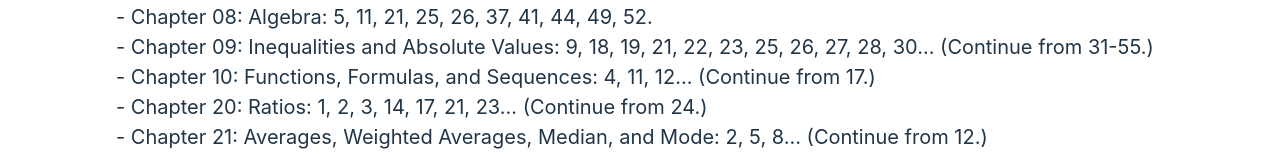
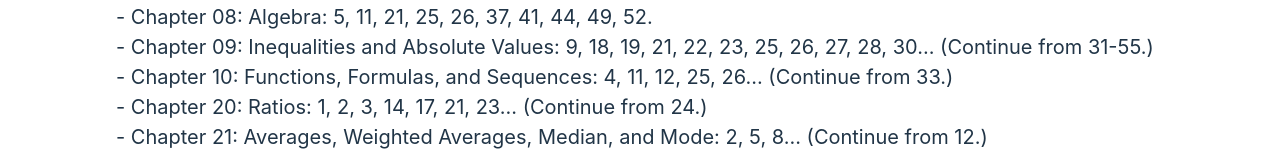
Before and after one commit to LetsTrie/gre-qbank, a React (Vite) app: page /notes in a window 1280 px wide. Shown: the part 6849-7004 px from the top of the page. Built offline with nearby package versions, Linux system fonts and the light colour scheme; a web font is replaced by a local one.

Commit message:
Functions, Formulas, and Sequences

```diff
--- a/src/layouts/notes/data.ts
+++ b/src/layouts/notes/data.ts
@@ -550,7 +550,7 @@ export const noteSections: NoteSection[] = [
           "- Chapter 07: Arithmetic: 12, 16, 18, 19, 20, 21, 24, 34, 37.\n",
           "- Chapter 08: Algebra: 5, 11, 21, 25, 26, 37, 41, 44, 49, 52.\n",
           "- Chapter 09: Inequalities and Absolute Values: 9, 18, 19, 21, 22, 23, 25, 26, 27, 28, 30... (Continue from 31-55.)\n",
-          "- Chapter 10: Functions, Formulas, and Sequences: 4, 11, 12... (Continue from 17.)\n",
+          "- Chapter 10: Functions, Formulas, and Sequences: 4, 11, 12, 25, 26... (Continue from 33.)\n",
           "- Chapter 20: Ratios: 1, 2, 3, 14, 17, 21, 23... (Continue from 24.)\n",
           "- Chapter 21: Averages, Weighted Averages, Median, and Mode: 2, 5, 8... (Continue from 12.)\n",
           "- Chapter 23: Probability, Combinatorics, and Overlapping Sets: 1, 3, 12, 18, 19, 20, 21, 22... (Continue from 23.)\n",
```
